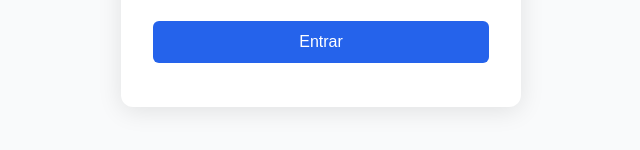
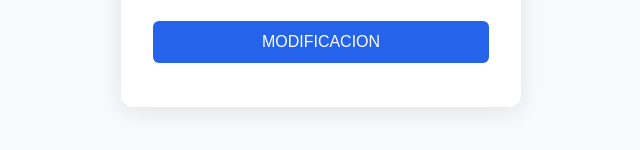
Before and after one commit to Otrebor03/CE_CLOUD, a website: page Despliegues_Servicios/Tema 1 - Introduccion/Practica 1/Proyecto/despliegue/index.html in a window 1280 px wide. Shown: the part 494-644 px from the top of the page, 319-959 px from the left. Drawn offline with Linux system fonts and the light colour scheme.

Commit message:
clase(Despliegue Servicios): Modificacion boton para prueba en S3

```diff
--- a/Despliegues_Servicios/Tema 1 - Introduccion/Practica 1/Proyecto/despliegue/index.html
+++ b/Despliegues_Servicios/Tema 1 - Introduccion/Practica 1/Proyecto/despliegue/index.html
@@ -24,7 +24,7 @@
                aria-required="true" aria-describedby="pwdError">
         <span id="pwdError" class="error" role="alert"></span>
       </div>
-      <button type="submit">Entrar</button>
+      <button type="submit">MODIFICACION</button>
       <p id="formMsg" class="msg" aria-live="polite"></p>
     </form>
   </main>
```
